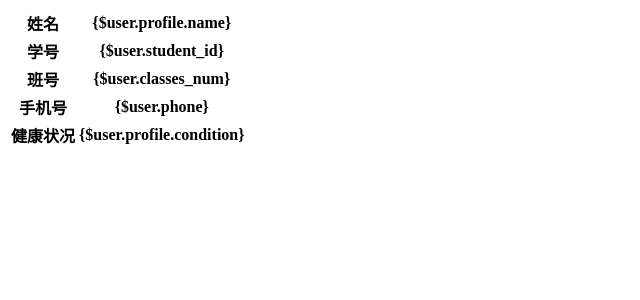
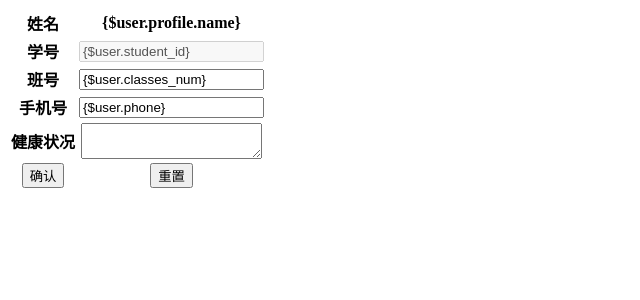
Before and after one commit to popscat/2019nCoV, a PHP site: page /apps/index/view/user/read.html in a window 1280 px wide. Shown: the top 300 px of the page, without its empty margins (0-640 px from the left). Run offline with PHP 8.4, Linux system fonts and the light colour scheme; lists and menus that the app fills with data are empty.

Commit message:
considering using RESTful scheme to access information

```diff
--- a/apps/index/view/survey/detail.html
+++ b/apps/index/view/survey/detail.html
@@ -1,5 +1,5 @@
 <?php $title='疫情防控统计';?>
-
+{volist name='list' id='user'}
 <!--<h2>班级统计</h2>-->
     <table>
     	<tr>
--- a/apps/index/view/user/create.html
+++ b/apps/index/view/user/create.html
@@ -1,7 +1,7 @@
 
 
 <h2>创建用户</h2>
-<FORM method="post" class="form" action="{:url('index/user/add')}">
+<FORM method="post" class="form" action="{:url('/user/add')}">
 *学 号：<INPUT type="text" class="text" name="student_id"><br/>
 *手机号：<INPUT type="text" class="text" name="phone"><br/>
 *姓 名：<INPUT type="text" class="text" name="name"><br/>
--- a/apps/index/view/user/read.html
+++ b/apps/index/view/user/read.html
@@ -1,3 +1,4 @@
+<form action="/user/update" method='post'>
 	<table>
 		<tr>
 			<th>姓名</th>
@@ -5,18 +6,23 @@
 		</tr>
 		<tr>
 			<th>学号</th>
-		<th>{$user.student_id}</th>
+			<th><input type='text' value="{$user.student_id}" disabled></th>
 		</tr>
 		<tr>
 			<th>班号</th>
-		<th>{$user.classes_num}</th>
+			<th><input type="text" value='{$user.classes_num}'></th>
 		</tr>
 		<tr>
 			<th>手机号</th>
-		<th>{$user.phone}</th>
+			<th><input type="text" value="{$user.phone}"></th>
 		</tr>
 		<tr>
 			<th>健康状况</th>
-		<th>{$user.profile.condition}</th>
+			<th><textarea value='{$user.profile.condition}'></textarea></th>
+		</tr>
+		<tr>
+			<th><button type='submit' class='btn btn-primary' value='确认'>确认</button></th>
+			<th><button class='btn btn-primary'>重置</button></th>
 		</tr>
 	</table>
+</form>
```
Also changed, not shown: apps/index/controller/User.php (+9 -8 lines), apps/route.php (+11 -11 lines). Lines whose indentation alone changed are shown as unchanged.
